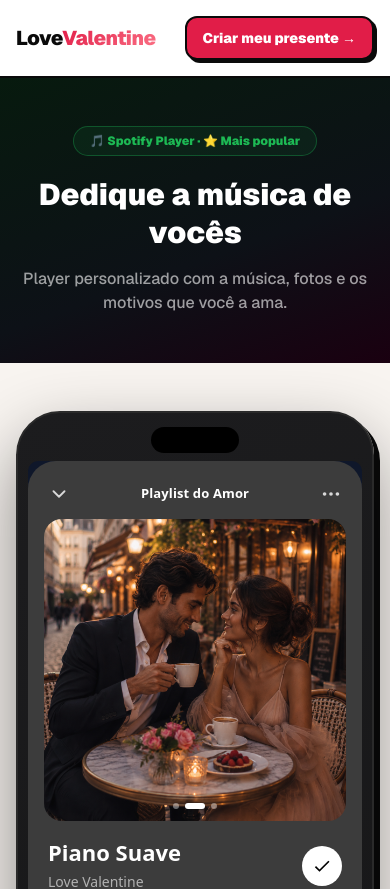
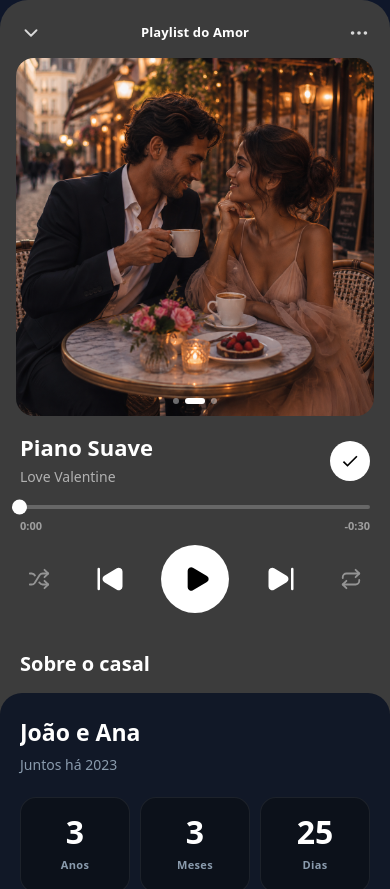
Before and after one commit to dedsfe/lovevalentineday, a Next.js app: page /demo in a window 390 px wide. Shown: the top 889 px of the page. Built offline with nearby package versions, Linux system fonts and the light colour scheme.

Commit message:
feat(demo): full-screen product pages for mobile screenshot
Remove all chrome (nav, hero, info panel) — product fills 100% of screen.
User opens on phone, takes screenshot, combines with mockup frame.

Co-Authored-By: Claude Sonnet 4.6 <noreply@anthropic.com>

```diff
--- a/src/app/demo-roulette/page.tsx
+++ b/src/app/demo-roulette/page.tsx
@@ -1,6 +1,5 @@
 'use client';
 
-import { DemoPageLayout } from '@/components/DemoPageLayout';
 import { RouletteWheel } from '@/components/products/roulette/RouletteWheel';
 import type { RouletteData } from '@/lib/types';
 
@@ -11,25 +10,8 @@ const DEMO: RouletteData = {
 
 export default function DemoRoulette() {
   return (
-    <DemoPageLayout
-      badge="🎰 Roleta do Casal · Interativo"
-      badgeColor="#E11D48"
-      badgeBg="#E11D4815"
-      heroGradient="linear-gradient(160deg, #3f0018 0%, #0d1117 60%, #3f0018 100%)"
-      title="Deixa a sorte decidir"
-      tagline="Crie uma roleta com os programas favoritos de vocês e gire para descobrir."
-      features={[
-        { emoji: '🎯', title: 'Opções personalizadas', desc: 'Coloque até 10 opções de programa do dia' },
-        { emoji: '✨', title: 'Animação suave', desc: 'Roda com efeito de desaceleração realista' },
-        { emoji: '🎊', title: 'Confete surpresa', desc: 'Coraçõezinhos voam ao revelar o resultado' },
-        { emoji: '📝', title: 'Título personalizado', desc: 'Dê um nome especial pra roleta de vocês' },
-      ]}
-      otherDemos={[
-        { href: '/demo',         emoji: '🎵', label: 'Spotify Player' },
-        { href: '/demo-wordle',  emoji: '💚', label: 'Wordle do Amor' },
-      ]}
-    >
+    <main style={{ minHeight: '100dvh', background: '#0F172A' }}>
       <RouletteWheel data={DEMO} />
-    </DemoPageLayout>
+    </main>
   );
 }
--- a/src/app/demo-wordle/page.tsx
+++ b/src/app/demo-wordle/page.tsx
@@ -1,6 +1,5 @@
 'use client';
 
-import { DemoPageLayout } from '@/components/DemoPageLayout';
 import { WordleGame } from '@/components/products/wordle/WordleGame';
 import type { WordleData } from '@/lib/types';
 
@@ -12,25 +11,8 @@ const DEMO: WordleData = {
 
 export default function DemoWordle() {
   return (
-    <DemoPageLayout
-      badge="💚 Wordle do Amor · Divertido"
-      badgeColor="#16A34A"
-      badgeBg="#16A34A15"
-      heroGradient="linear-gradient(160deg, #052e16 0%, #0d1117 60%, #052e16 100%)"
-      title="A palavra secreta de vocês"
-      tagline="Desafie seu amor com um jogo personalizado. Ela vai adorar tentar adivinhar."
-      features={[
-        { emoji: '🔤', title: 'Palavra secreta', desc: 'Escolha qualquer palavra de 3 a 7 letras' },
-        { emoji: '💡', title: 'Dica personalizada', desc: 'Uma dica especial para ajudar ela a adivinhar' },
-        { emoji: '🎉', title: 'Mensagem surpresa', desc: 'Aparece só quando ela acerta — emocionante!' },
-        { emoji: '🟩', title: 'Tentativas coloridas', desc: 'Verde = certa, Amarelo = existe mas lugar errado' },
-      ]}
-      otherDemos={[
-        { href: '/demo',          emoji: '🎵', label: 'Spotify Player' },
-        { href: '/demo-roulette', emoji: '🎰', label: 'Roleta do Casal' },
-      ]}
-    >
+    <main style={{ minHeight: '100dvh', background: '#0F172A' }}>
       <WordleGame data={DEMO} />
-    </DemoPageLayout>
+    </main>
   );
 }
--- a/src/app/demo/page.tsx
+++ b/src/app/demo/page.tsx
@@ -1,6 +1,5 @@
 'use client';
 
-import { DemoPageLayout } from '@/components/DemoPageLayout';
 import { SpotifyPlayer } from '@/components/products/spotify/SpotifyPlayer';
 import { PRESET_TRACKS } from '@/components/products/spotify/SpotifyConfig';
 import type { SpotifyData } from '@/lib/types';
@@ -11,13 +10,13 @@ const BASE = {
 };
 
 const DEMO: SpotifyData = {
-  source:       'preset',
-  musicUrl:     PRESET_TRACKS[0].url,
-  musicTitle:   PRESET_TRACKS[0].title,
-  musicArtist:  PRESET_TRACKS[0].artist,
-  topText:      'Playlist do Amor',
-  bottomText:   'Juntos há',
-  photos: ['/demo/photo1.png', '/demo/photo2.png', '/demo/photo3.png'],
+  source:         'preset',
+  musicUrl:       PRESET_TRACKS[0].url,
+  musicTitle:     PRESET_TRACKS[0].title,
+  musicArtist:    PRESET_TRACKS[0].artist,
+  topText:        'Playlist do Amor',
+  bottomText:     'Juntos há',
+  photos:         ['/demo/photo1.png', '/demo/photo2.png', '/demo/photo3.png'],
   specialMessage: 'Cada dia ao seu lado é uma bênção. Te amo mais do que as palavras podem dizer. ❤️',
   reasons: [
     'Seu sorriso que ilumina meu dia',
@@ -28,25 +27,8 @@ const DEMO: SpotifyData = {
 
 export default function DemoSpotify() {
   return (
-    <DemoPageLayout
-      badge="🎵 Spotify Player · ⭐ Mais popular"
-      badgeColor="#1DB954"
-      badgeBg="#1DB95415"
-      heroGradient="linear-gradient(160deg, #071A0E 0%, #0d1117 60%, #1a0010 100%)"
-      title="Dedique a música de vocês"
-      tagline="Player personalizado com a música, fotos e os motivos que você a ama."
-      features={[
-        { emoji: '🎵', title: 'Música dedicada', desc: 'Qualquer música do Spotify ou link do YouTube' },
-        { emoji: '📸', title: 'Fotos do casal', desc: 'Até 10 fotos em carrossel automático' },
-        { emoji: '⏱️', title: 'Contador ao vivo', desc: 'Anos, meses, dias, horas, minutos e segundos juntos' },
-        { emoji: '💌', title: 'Mensagem + motivos', desc: 'Escreva uma mensagem e os motivos que você a ama' },
-      ]}
-      otherDemos={[
-        { href: '/demo-wordle',   emoji: '💚', label: 'Wordle do Amor' },
-        { href: '/demo-roulette', emoji: '🎰', label: 'Roleta do Casal' },
-      ]}
-    >
+    <main style={{ minHeight: '100dvh', background: '#0F172A' }}>
       <SpotifyPlayer spotify={DEMO} base={BASE} />
-    </DemoPageLayout>
+    </main>
   );
 }
```
